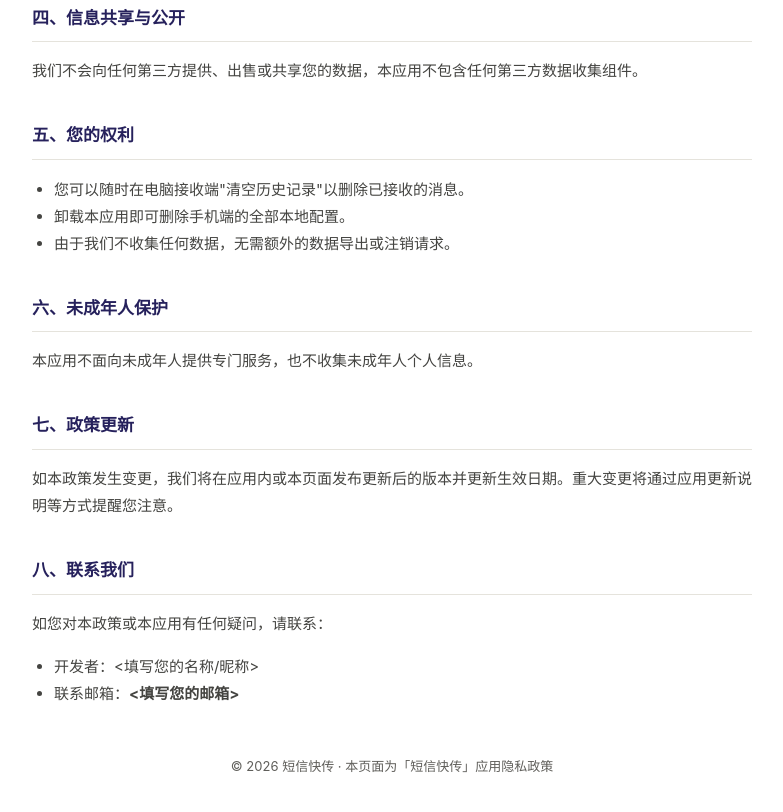
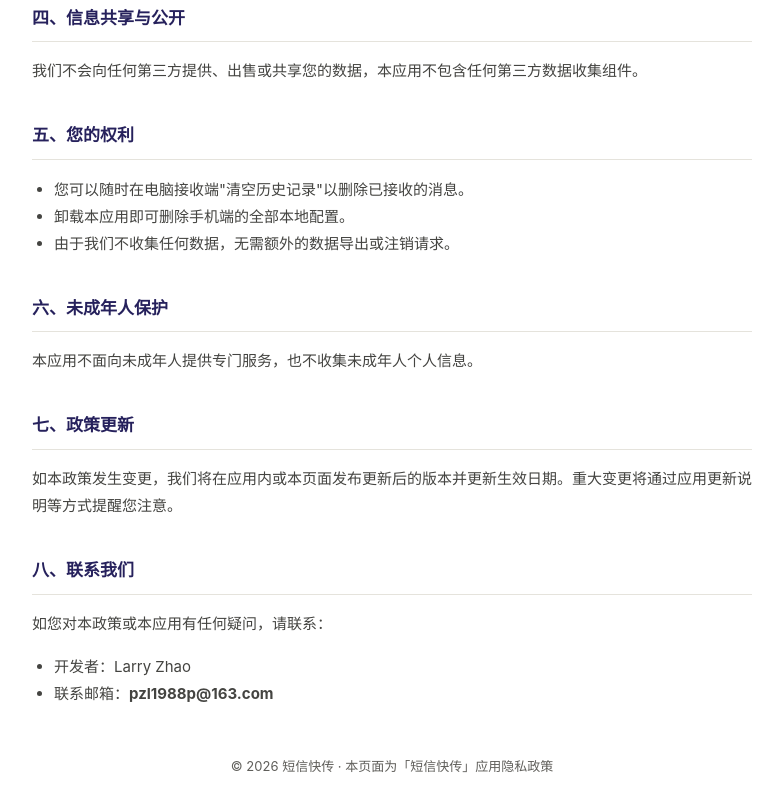
Before and after one commit to nanhapy/sms-bridge, a plain HTML site: page docs/release/privacy-policy.html in a window 1280 px wide. Shown: the part 1139-1951 px from the top of the page, without its empty margins (248-1031 px from the left). Drawn offline with Linux system fonts and the light colour scheme.

Commit message:
隐私政策填写开发者联系方式
- 开发者：Larry Zhao
- 联系邮箱：pzl1988p@163.com

```diff
--- a/docs/release/privacy-policy.html
+++ b/docs/release/privacy-policy.html
@@ -66,8 +66,8 @@
   <h2>八、联系我们</h2>
   <p>如您对本政策或本应用有任何疑问，请联系：</p>
   <ul>
-    <li>开发者：&lt;填写您的名称/昵称&gt;</li>
-    <li>联系邮箱：<strong>&lt;填写您的邮箱&gt;</strong></li>
+    <li>开发者：Larry Zhao</li>
+    <li>联系邮箱：<strong>pzl1988p@163.com</strong></li>
   </ul>
 
   <footer>© 2026 短信快传 · 本页面为「短信快传」应用隐私政策</footer>
```
Also changed, not shown: docs/release/appgallery-checklist.md (+1 -1 lines).
